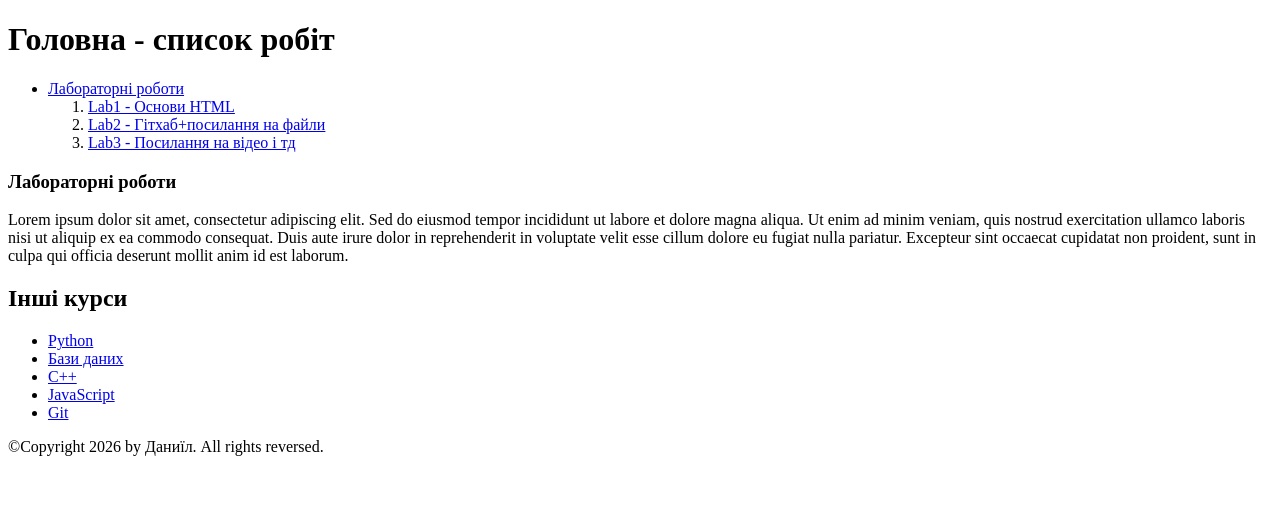
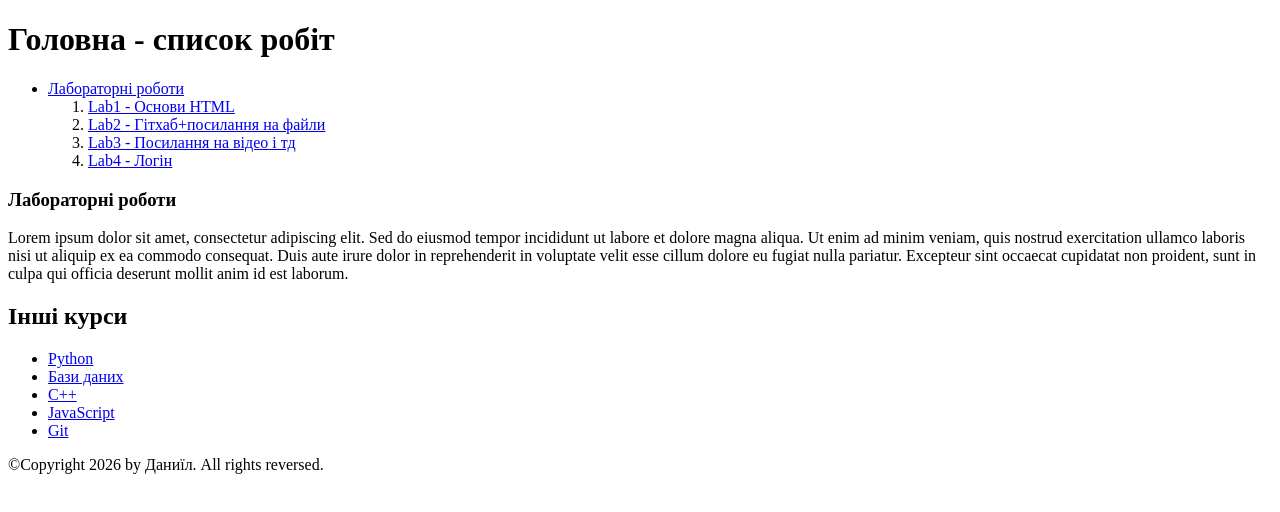
Before and after one commit to YRU-HERE/ip_lab42, a plain HTML site: page index.html in a window 1280 px wide. Drawn offline with Linux system fonts and the light colour scheme.

Commit message:
menu item

```diff
--- a/index.html
+++ b/index.html
@@ -28,6 +28,9 @@
                         </li>
                         <li>
                             <a href="lab3/">Lab3 - Посилання на відео і тд</a>
+                        </li>
+                        <li>
+                            <a href="lab4/">Lab4 - Логін</a>
                         </li>
                     </ol>
                 </li>
```
